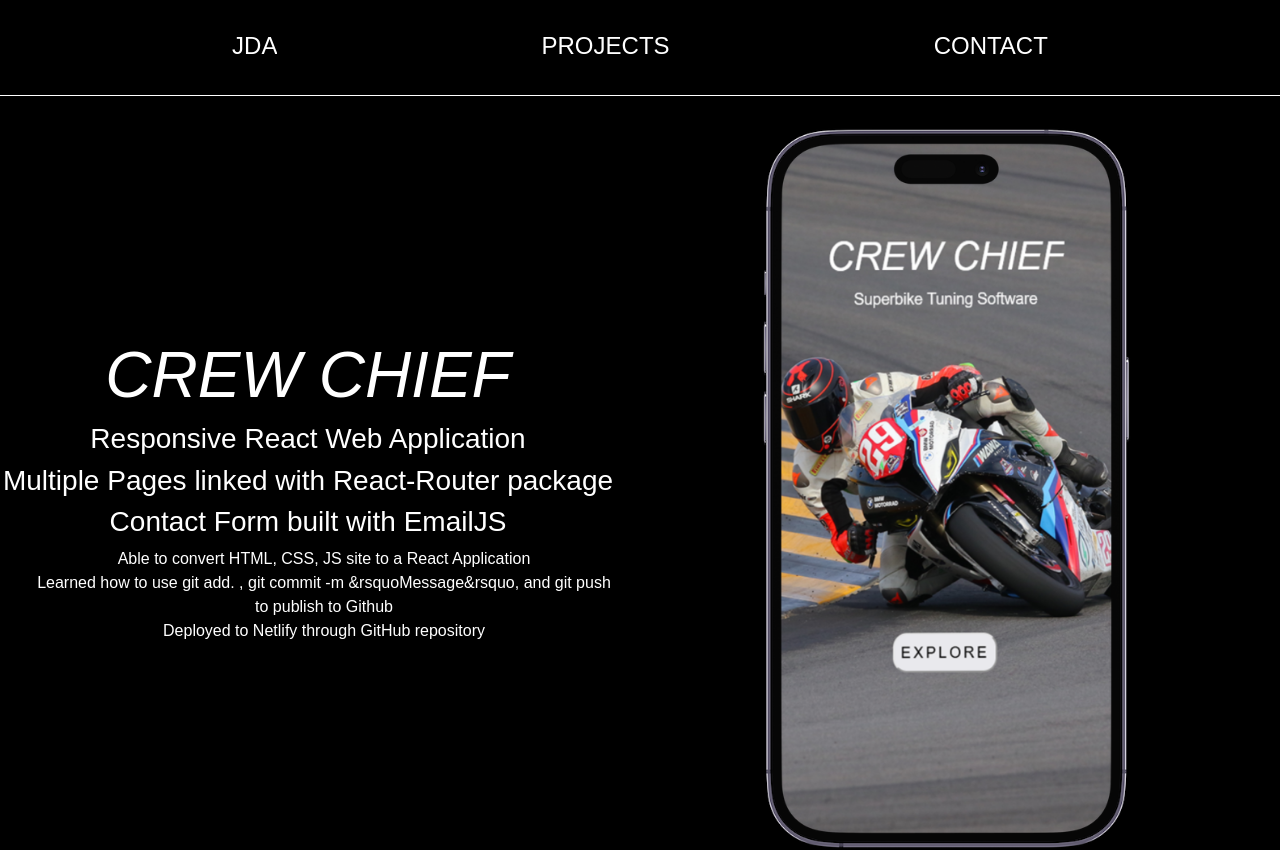
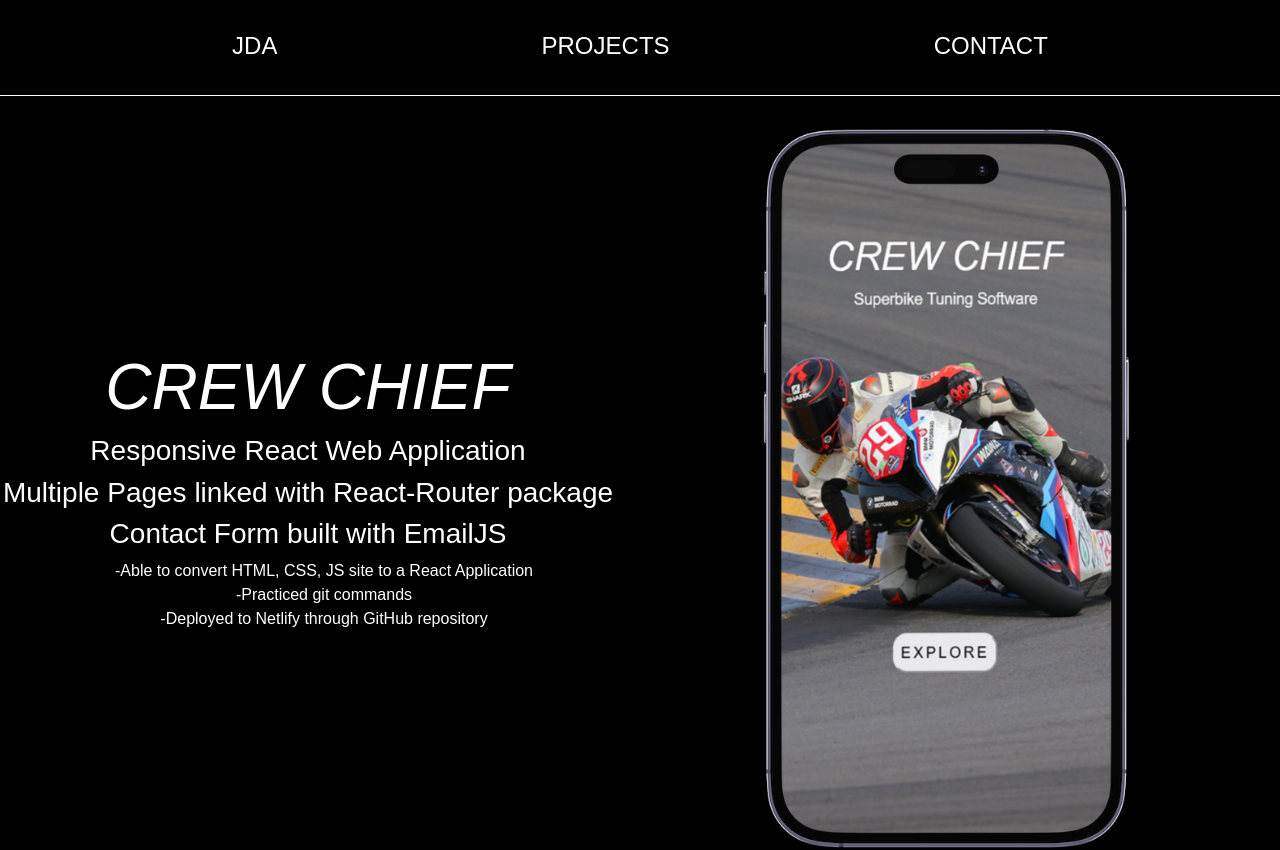
Before and after one commit to abeyternater/portfolio, a React (Create React App) app: page /Projects in a window 1280 px wide. Shown: the top 850 px of the page. Built offline with nearby package versions, Linux system fonts and the light colour scheme; a web font is replaced by a local one.

Commit message:
Cleaned projects page

```diff
--- a/src/Projects/Table.js
+++ b/src/Projects/Table.js
@@ -22,9 +22,9 @@ function Table () {
                             <h3>Multiple Pages linked with React-Router package</h3>
                             <h3>Contact Form built with EmailJS</h3>
                             <ul>
-                                <li>Able to convert HTML, CSS, JS site to a React Application</li>
-                                <li>Learned how to use git add. , git commit -m &rsquoMessage&rsquo, and git push to publish to Github</li>
-                                <li>Deployed to Netlify through GitHub repository</li>
+                                <li>-Able to convert HTML, CSS, JS site to a React Application</li>
+                                <li>-Practiced git commands</li>
+                                <li>-Deployed to Netlify through GitHub repository</li>
                             </ul>
                         </td>
 
```
